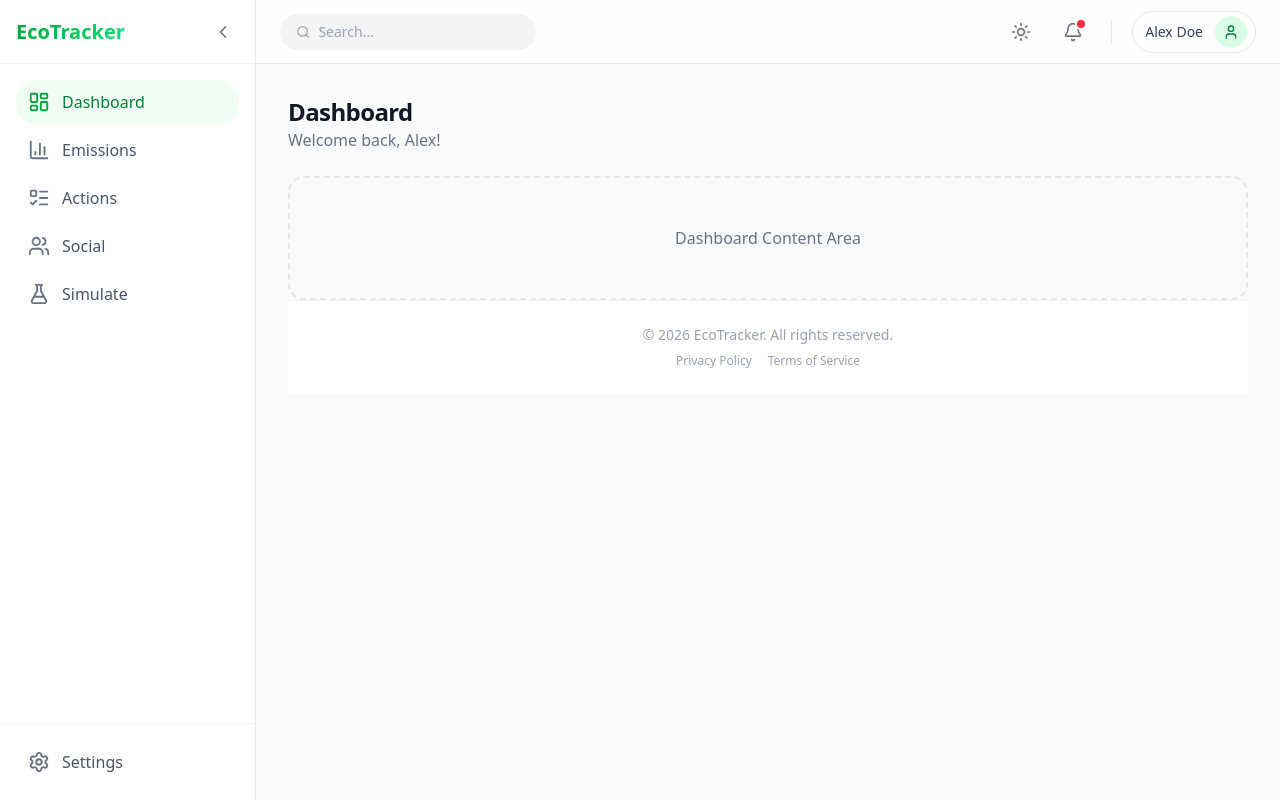
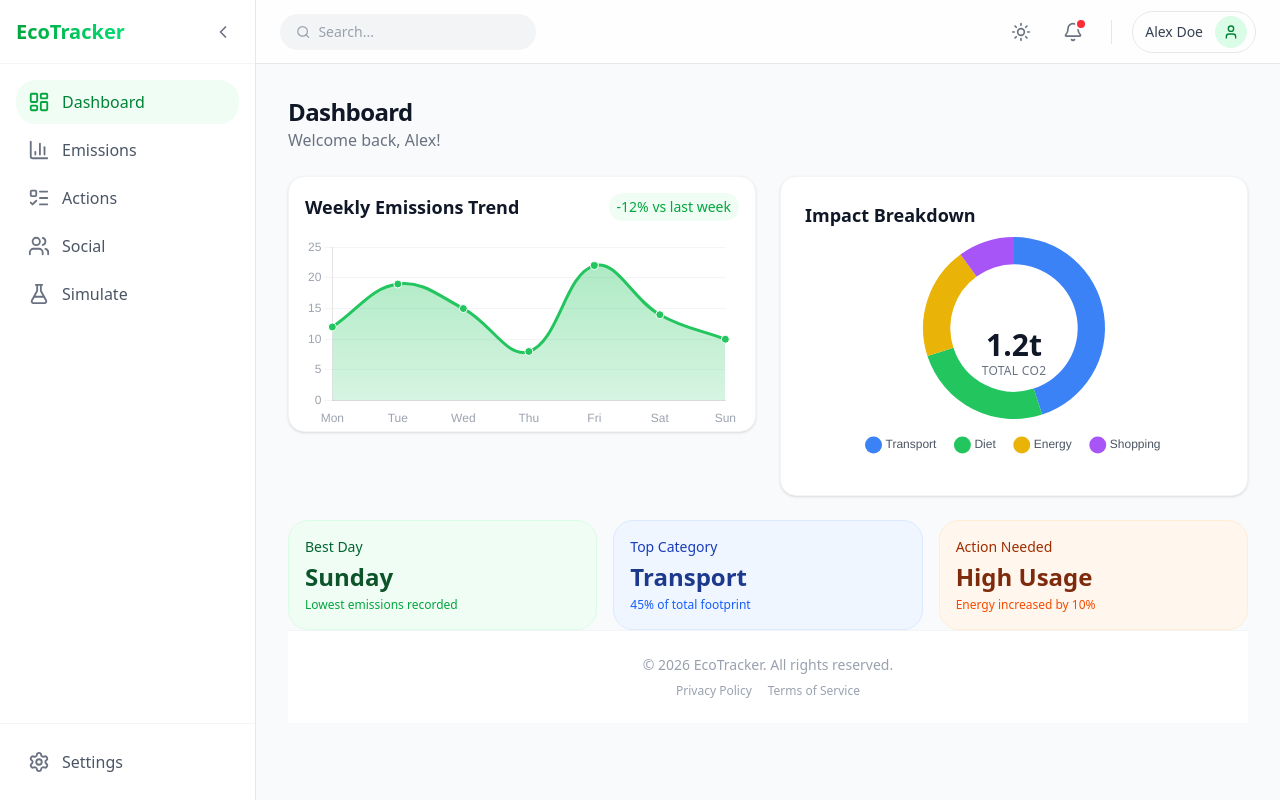
Before and after one commit to abdulrahman-halik/ai-carbon-footprint-tracker, a Next.js app: page /dashboard in a window 1280 px wide. Built offline with nearby package versions, Linux system fonts and the light colour scheme.

Commit message:
modify and adding some files

```diff
--- a/src/app/(authenticated)/dashboard/page.jsx
+++ b/src/app/(authenticated)/dashboard/page.jsx
@@ -1,3 +1,5 @@
+import EmissionsDashboard from "@/features/emissions/components/EmissionsDashboard";
+
 export default function DashboardPage() {
     return (
         <div className="space-y-6">
@@ -8,10 +10,7 @@ export default function DashboardPage() {
                 </div>
             </div>
 
-            {/* Content placeholder */}
-            <div className="rounded-2xl border-2 border-dashed border-gray-200 bg-gray-50 p-12 text-center text-gray-500">
-                Dashboard Content Area
-            </div>
+            <EmissionsDashboard />
         </div>
     );
 }
--- /dev/null
+++ b/src/features/emissions/components/EmissionSparkline.jsx
@@ -0,0 +1,89 @@
+"use client";
+
+import React from "react";
+import {
+    Chart as ChartJS,
+    CategoryScale,
+    LinearScale,
+    PointElement,
+    LineElement,
+    Title,
+    Tooltip,
+    Filler,
+} from "chart.js";
+import { Line } from "react-chartjs-2";
+import { cn } from "@/lib/utils";
+import { DEFAULT_SPARKLINE_DATA } from "@/lib/constants";
+
+ChartJS.register(
+    CategoryScale,
+    LinearScale,
+    PointElement,
+    LineElement,
+    Title,
+    Tooltip,
+    Filler
+);
+
+export function EmissionSparkline({ data, className }) {
+    // Default dummy data if none provided
+    const chartData = data || DEFAULT_SPARKLINE_DATA;
+
+    const options = {
+        responsive: true,
+        maintainAspectRatio: false,
+        plugins: {
+            legend: {
+                display: false,
+            },
+            tooltip: {
+                backgroundColor: "#1F2937", // Gray-900
+                titleColor: "#F9FAFB",
+                bodyColor: "#F9FAFB",
+                displayColors: false,
+                padding: 12,
+                callbacks: {
+                    label: (context) => `${context.parsed.y} kg CO2`,
+                },
+            },
+        },
+        scales: {
+            x: {
+                grid: {
+                    display: false,
+                },
+                ticks: {
+                    color: "#9CA3AF", // Gray-400
+                    font: {
+                        size: 12,
+                    },
+                },
+            },
+            y: {
+                grid: {
+                    color: "#F3F4F6", // Gray-100/200 for subtle grid
+                    borderDash: [5, 5],
+                },
+                ticks: {
+                    color: "#9CA3AF",
+                    font: {
+                        size: 12,
+                    },
+                },
+                beginAtZero: true,
+            },
+        },
+    };
+
+    return (
+        <div className={cn("w-full h-64 bg-white p-4 rounded-2xl shadow-sm border border-gray-100", className)}>
+            <div className="flex justify-between items-center mb-4">
+                <h3 className="text-lg font-semibold text-gray-900">Weekly Emissions Trend</h3>
+                <span className="text-sm font-medium text-green-600 bg-green-50 px-2 py-1 rounded-full">-12% vs last week</span>
+            </div>
+            <div className="h-48 w-full">
+                <Line data={chartData} options={options} />
+            </div>
+        </div>
+    );
+}
--- /dev/null
+++ b/src/features/emissions/components/EmissionsDashboard.jsx
@@ -0,0 +1,36 @@
+import React from "react";
+import { EmissionSparkline } from "./EmissionSparkline";
+import { ImpactVisualizer } from "./ImpactVisualizer";
+
+export default function EmissionsDashboard() {
+    return (
+        <div className="space-y-6">
+            <div className="grid grid-cols-1 md:grid-cols-2 gap-6">
+                {/* Trend Chart */}
+                <EmissionSparkline />
+
+                {/* Breakdown Chart */}
+                <ImpactVisualizer />
+            </div>
+
+            {/* Additional Stats/Insights could go here */}
+            <div className="grid grid-cols-1 md:grid-cols-3 gap-4">
+                <div className="bg-green-50 p-4 rounded-xl border border-green-100">
+                    <h4 className="text-green-800 font-medium text-sm">Best Day</h4>
+                    <p className="text-2xl font-bold text-green-900 mt-1">Sunday</p>
+                    <p className="text-xs text-green-600 mt-1">Lowest emissions recorded</p>
+                </div>
+                <div className="bg-blue-50 p-4 rounded-xl border border-blue-100">
+                    <h4 className="text-blue-800 font-medium text-sm">Top Category</h4>
+                    <p className="text-2xl font-bold text-blue-900 mt-1">Transport</p>
+                    <p className="text-xs text-blue-600 mt-1">45% of total footprint</p>
+                </div>
+                <div className="bg-orange-50 p-4 rounded-xl border border-orange-100">
+                    <h4 className="text-orange-800 font-medium text-sm">Action Needed</h4>
+                    <p className="text-2xl font-bold text-orange-900 mt-1">High Usage</p>
+                    <p className="text-xs text-orange-600 mt-1">Energy increased by 10%</p>
+                </div>
+            </div>
+        </div>
+    );
+}
--- /dev/null
+++ b/src/features/emissions/components/ImpactVisualizer.jsx
@@ -0,0 +1,53 @@
+"use client";
+
+import React from "react";
+import { Chart as ChartJS, ArcElement, Tooltip, Legend } from "chart.js";
+import { Doughnut } from "react-chartjs-2";
+import { cn } from "@/lib/utils";
+import { DEFAULT_IMPACT_DATA } from "@/lib/constants";
+
+ChartJS.register(ArcElement, Tooltip, Legend);
+
+export function ImpactVisualizer({ data, className }) {
+    const chartData = data || DEFAULT_IMPACT_DATA;
+
+    const options = {
+        responsive: true,
+        maintainAspectRatio: false,
+        plugins: {
+            legend: {
+                position: "bottom",
+                labels: {
+                    usePointStyle: true,
+                    padding: 20,
+                    color: "#4B5563", // Gray-600
+                    font: {
+                        size: 12,
+                    }
+                },
+            },
+            tooltip: {
+                backgroundColor: "#1F2937",
+                padding: 12,
+                callbacks: {
+                    label: (context) => ` ${context.label}: ${context.parsed}%`
+                }
+            }
+        },
+        cutout: "70%", // Thinner doughnut
+    };
+
+    return (
+        <div className={cn("w-full h-80 bg-white p-6 rounded-2xl shadow-sm border border-gray-100 flex flex-col items-center", className)}>
+            <h3 className="text-lg font-semibold text-gray-900 mb-2 w-full text-left">Impact Breakdown</h3>
+            <div className="relative h-56 w-full flex justify-center items-center">
+                <Doughnut data={chartData} options={options} />
+                {/* Center Text Overlay */}
+                <div className="absolute inset-0 flex flex-col items-center justify-center pointer-events-none mt-2">
+                    <span className="text-3xl font-bold text-gray-900">1.2t</span>
+                    <span className="text-xs text-gray-500 uppercase tracking-wide">Total CO2</span>
+                </div>
+            </div>
+        </div>
+    );
+}
--- /dev/null
+++ b/src/lib/constants.js
@@ -0,0 +1,41 @@
+export const DEFAULT_SPARKLINE_DATA = {
+    labels: ["Mon", "Tue", "Wed", "Thu", "Fri", "Sat", "Sun"],
+    datasets: [
+        {
+            label: "CO2 Emissions (kg)",
+            data: [12, 19, 15, 8, 22, 14, 10],
+            borderColor: "#22C55E", // Primary Green
+            backgroundColor: (context) => {
+                const ctx = context.chart.ctx;
+                const gradient = ctx.createLinearGradient(0, 0, 0, 300);
+                gradient.addColorStop(0, "rgba(34, 197, 94, 0.4)");
+                gradient.addColorStop(1, "rgba(34, 197, 94, 0)");
+                return gradient;
+            },
+            fill: true,
+            tension: 0.4,
+            pointRadius: 4,
+            pointBackgroundColor: "#22C55E",
+            pointBorderColor: "#FFFFFF",
+            pointHoverRadius: 6,
+        },
+    ],
+};
+
+export const DEFAULT_IMPACT_DATA = {
+    labels: ["Transport", "Diet", "Energy", "Shopping"],
+    datasets: [
+        {
+            label: "Emissions by Category",
+            data: [45, 25, 20, 10],
+            backgroundColor: [
+                "#3B82F6", // Blue-500 (Transport)
+                "#22C55E", // Green-500 (Diet)
+                "#EAB308", // Yellow-500 (Energy)
+                "#A855F7", // Purple-500 (Shopping)
+            ],
+            hoverOffset: 4,
+            borderWidth: 0,
+        },
+    ],
+};
```
